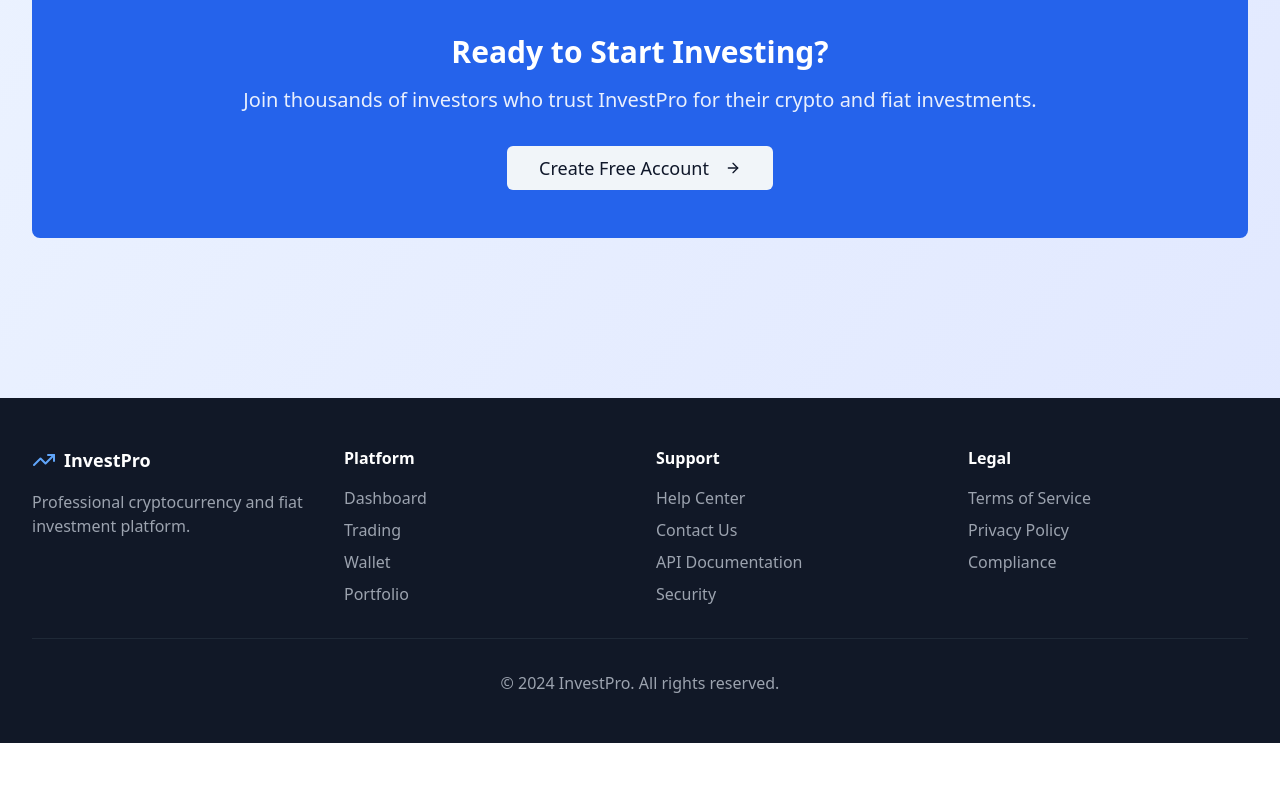
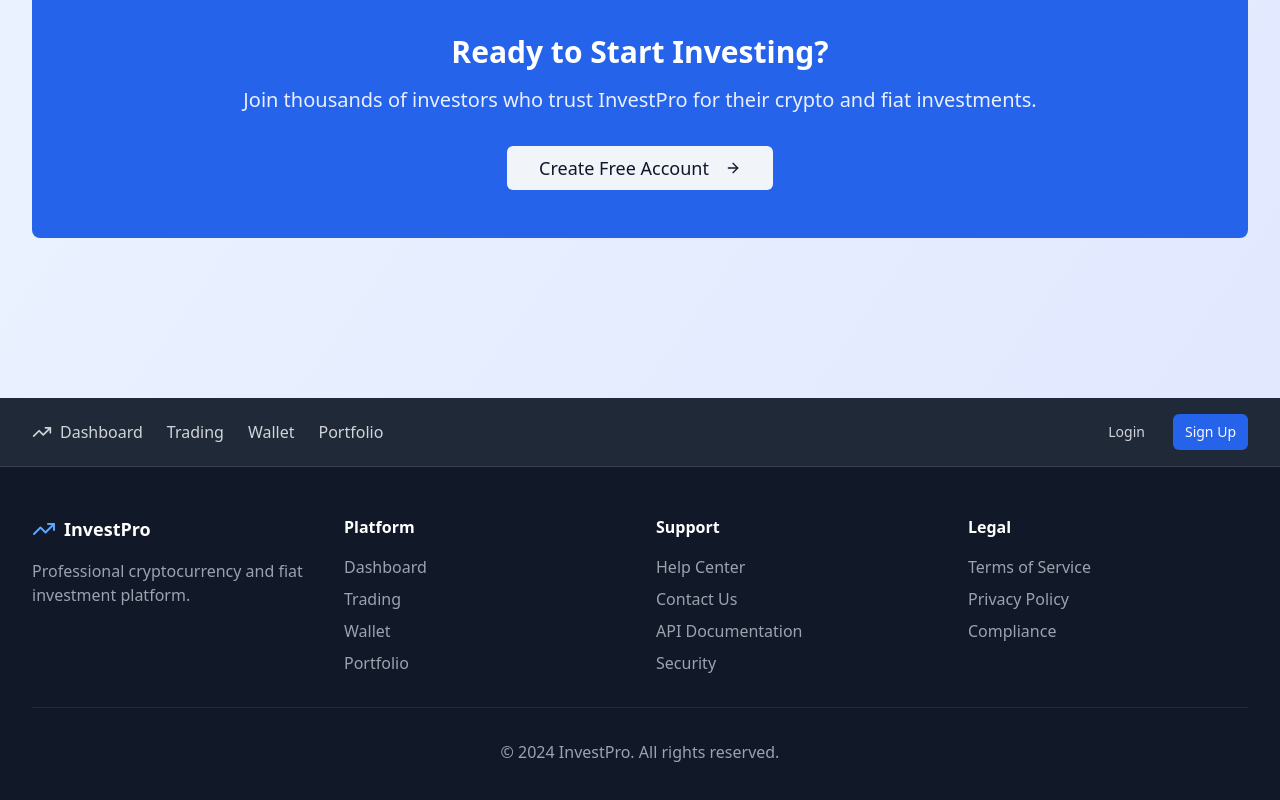
Before and after one commit to Neocreb/penny-hunt, a React (Vite) app: page / in a window 1280 px wide. Shown: the part 1007-1807 px from the top of the page. Before the commit the page ends 1750 px from the top, so only its background shows below. Built offline with nearby package versions, Linux system fonts and the light colour scheme.

Commit message:
Add footer navigation
Add links to dashboard, trading, wallet, and portfolio pages in the footer navigation bar.

```diff
--- a/src/pages/Index.tsx
+++ b/src/pages/Index.tsx
@@ -106,8 +106,44 @@ const Index: React.FC = () => {
         </section>
       </main>
 
-      {/* Footer */}
+      {/* Footer with Navigation */}
       <footer className="bg-gray-900 text-white mt-24">
+        {/* Footer Navigation Bar */}
+        <div className="bg-gray-800 border-b border-gray-700">
+          <div className="max-w-7xl mx-auto px-4 sm:px-6 lg:px-8 py-4">
+            <div className="flex flex-wrap justify-center md:justify-between items-center space-y-2 md:space-y-0">
+              <div className="flex items-center space-x-6">
+                <Link to="/dashboard" className="flex items-center text-gray-300 hover:text-white transition-colors">
+                  <TrendingUp className="h-5 w-5 mr-2" />
+                  Dashboard
+                </Link>
+                <Link to="/trading" className="text-gray-300 hover:text-white transition-colors">
+                  Trading
+                </Link>
+                <Link to="/wallet" className="text-gray-300 hover:text-white transition-colors">
+                  Wallet
+                </Link>
+                <Link to="/portfolio" className="text-gray-300 hover:text-white transition-colors">
+                  Portfolio
+                </Link>
+              </div>
+              <div className="flex items-center space-x-4">
+                <Link to="/login">
+                  <Button variant="ghost" size="sm" className="text-gray-300 hover:text-white hover:bg-gray-700">
+                    Login
+                  </Button>
+                </Link>
+                <Link to="/register">
+                  <Button size="sm" className="bg-blue-600 hover:bg-blue-700">
+                    Sign Up
+                  </Button>
+                </Link>
+              </div>
+            </div>
+          </div>
+        </div>
+
+        {/* Main Footer Content */}
         <div className="max-w-7xl mx-auto px-4 sm:px-6 lg:px-8 py-12">
           <div className="grid md:grid-cols-4 gap-8">
             <div>
```
